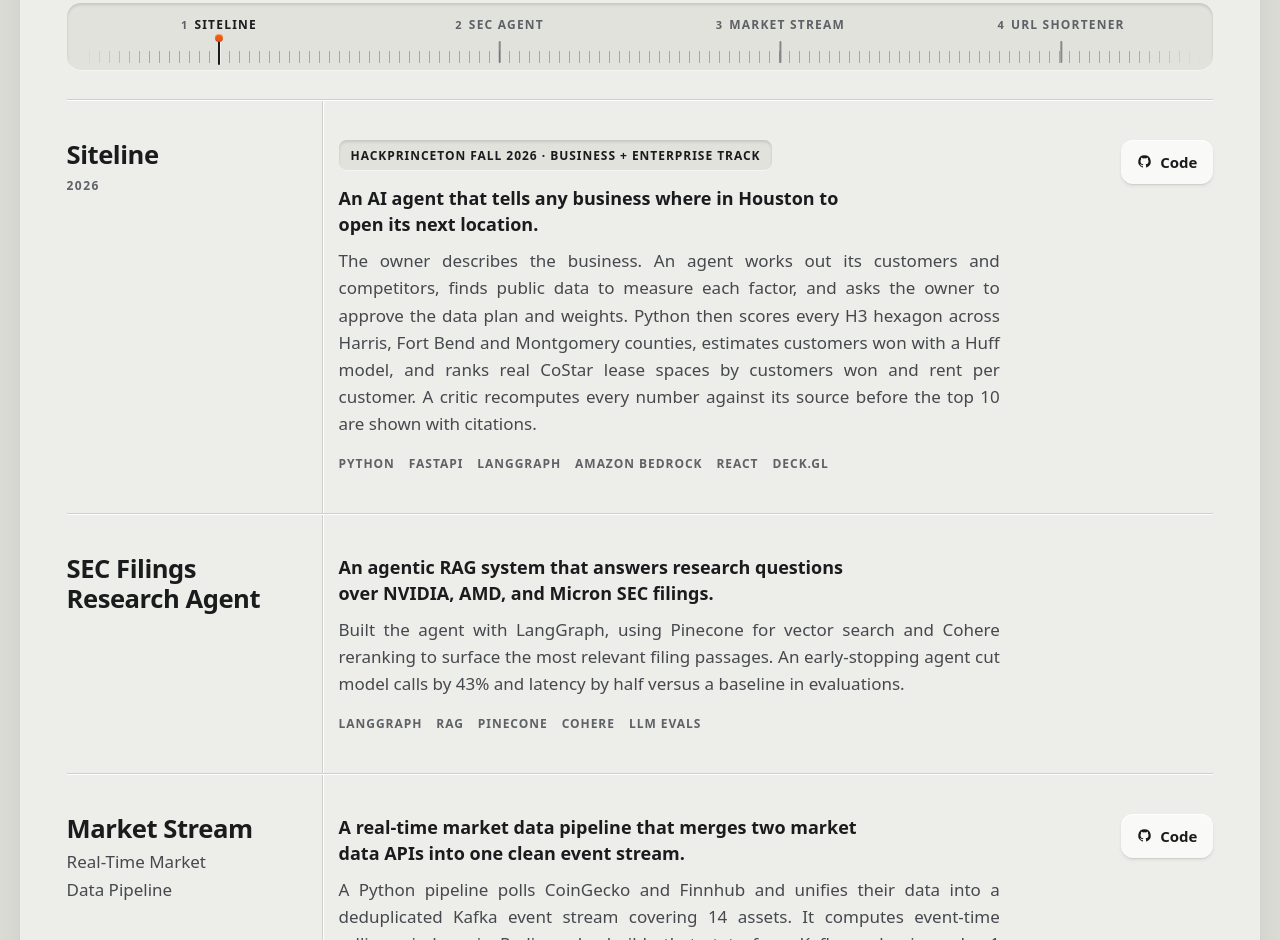
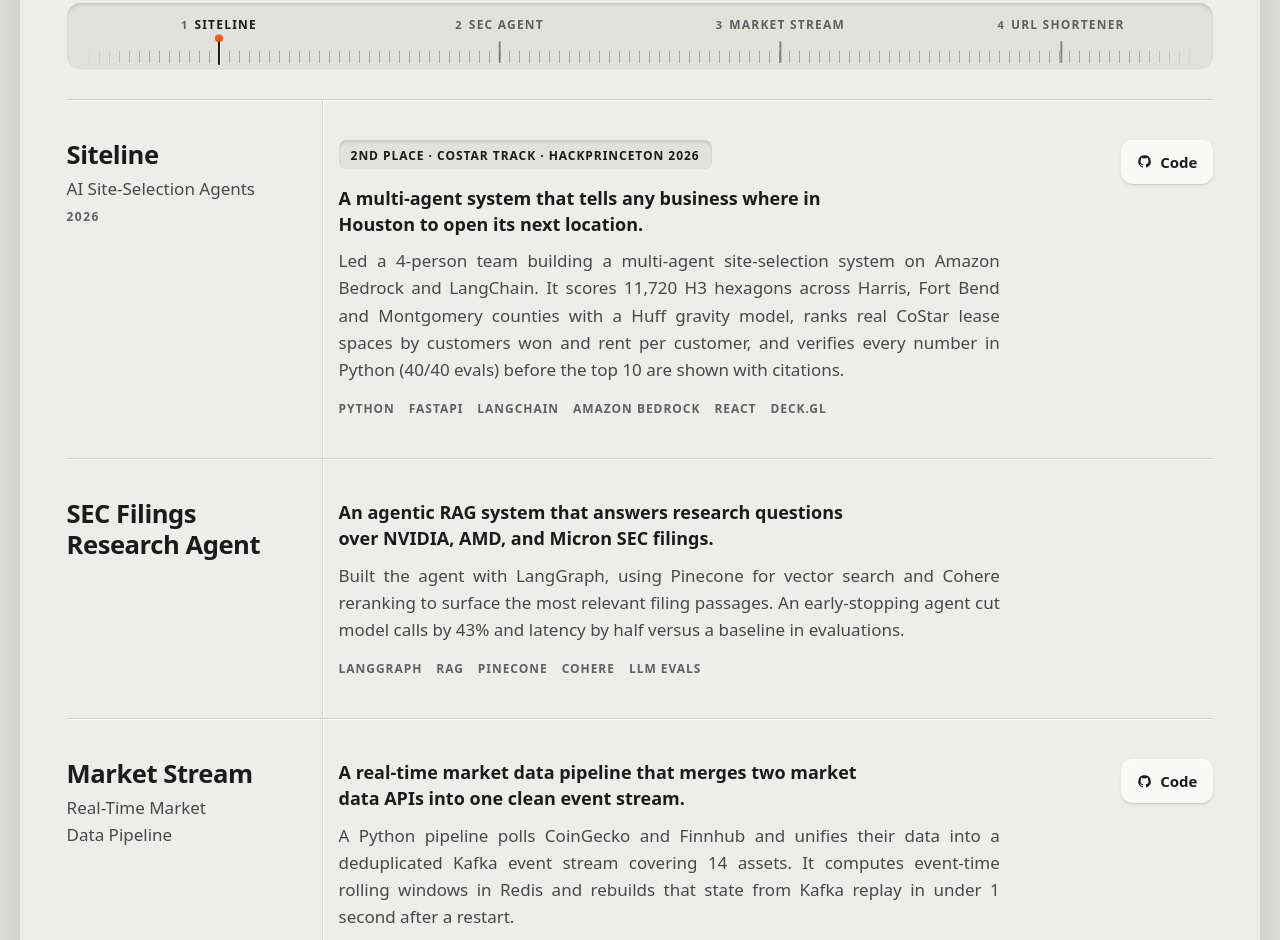
Before and after one commit to archit2901/portfolio, an Astro site: page / in a window 1280 px wide. Shown: the part 5467-6407 px from the top of the page. Built offline with nearby package versions, Linux system fonts and the light colour scheme; Astro itself is replaced by a stand-in of ours; a web font is replaced by a local one.

Commit message:
Sync site to Nov 19 resume: Siteline award, new PDF
- Replace public/resume.pdf with the Nov 19 resume
- Siteline: subtitle "AI Site-Selection Agents", event chip
  "2nd Place · CoStar Track · HackPrinceton 2026", resume facts (led a
  4-person team, 11,720 H3 hexagons, 40/40 evals), and stack corrected
  from LangGraph to LangChain to match the resume and the repo README
- profile-README: same Siteline update
- PRODUCT.md: the site may say more than the one-page resume but never
  contradicts it; Code section replaced by the skills spotlight

Co-Authored-By: Claude Opus 5.5 <noreply@anthropic.com>

```diff
--- a/src/data/projects.ts
+++ b/src/data/projects.ts
@@ -35,11 +35,12 @@ export const projects: Project[] = [
   {
     slug: "siteline",
     name: "Siteline",
-    tagline: "An AI agent that tells any business where in Houston to open its next location.",
-    event: "HackPrinceton Fall 2026 · Business + Enterprise track",
+    subtitle: "AI Site-Selection Agents",
+    tagline: "A multi-agent system that tells any business where in Houston to open its next location.",
+    event: "2nd Place · CoStar Track · HackPrinceton 2026",
     description:
-      "The owner describes the business. An agent works out its customers and competitors, finds public data to measure each factor, and asks the owner to approve the data plan and weights. Python then scores every H3 hexagon across Harris, Fort Bend and Montgomery counties, estimates customers won with a Huff model, and ranks real CoStar lease spaces by customers won and rent per customer. A critic recomputes every number against its source before the top 10 are shown with citations.",
-    stack: ["Python", "FastAPI", "LangGraph", "Amazon Bedrock", "React", "deck.gl"],
+      "Led a 4-person team building a multi-agent site-selection system on Amazon Bedrock and LangChain. It scores 11,720 H3 hexagons across Harris, Fort Bend and Montgomery counties with a Huff gravity model, ranks real CoStar lease spaces by customers won and rent per customer, and verifies every number in Python (40/40 evals) before the top 10 are shown with citations.",
+    stack: ["Python", "FastAPI", "LangChain", "Amazon Bedrock", "React", "deck.gl"],
     repoUrl: "https://github.com/archit2901/siteline",
     year: "2026",
     category: "ai",
```
Also changed, not shown: PRODUCT.md (+2 -2 lines), profile-README.md (+1 -1 lines), 1 other file.
